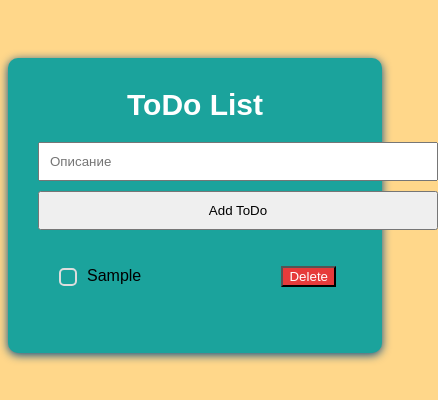
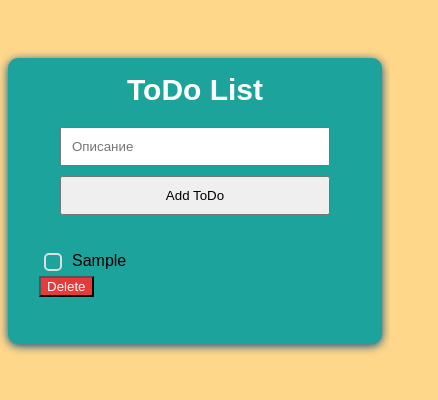
Before and after one commit to DZz1358/ToDoList, a plain HTML site: page index.html in a window 390 px wide. Both pictures are taken after typing "Sample" into the empty fields and a click on the button "Add ToDo". Shown: the whole page, 438 px wide, since content can reach past the window. Drawn offline with Linux system fonts and the light colour scheme.

Commit message:
add styles

```diff
--- a/style/style.css
+++ b/style/style.css
@@ -112,3 +112,27 @@ input[type="checkbox"]:checked + label:before {
     color: white;
     cursor: pointer;
 }
+
+@media (min-width: 400px) and (max-width: 485px) {
+    input[type="text"] {
+        width: 326px;
+    }
+    .add {
+        width: 350px;
+    }
+}
+@media (min-width: 300px) and (max-width: 399px) {
+    input[type="text"] {
+        width: 246px;
+    }
+    .add {
+        width: 270px;
+    }
+    .todo li {
+        flex-direction: column;
+        align-items: flex-start;
+    }
+    .todo_list {
+        padding: 15px;
+    }
+}
```
